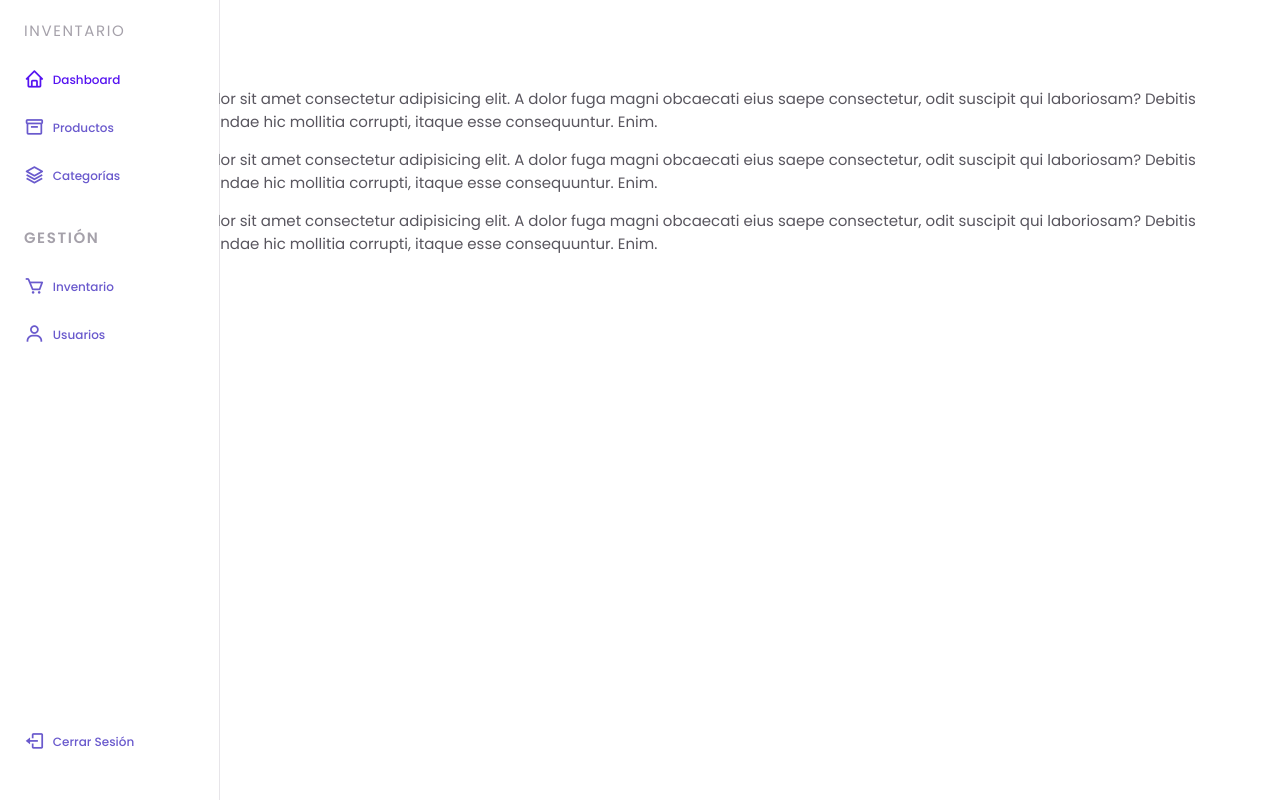
After one commit to daniels-py/beauty-application, a Django app: template inventory/app_distributor/templates/components/sidebar.html in a window 1280 px wide. The commit adds this page. Run offline with Django 5.2, Linux system fonts and the light colour scheme; the template is opened without the code that fills it, so the values that code supplies are empty.

Commit message:
update files templates and static

```diff
--- /dev/null
+++ b/inventory/app_distributor/static/css/sidebar.css
@@ -0,0 +1,231 @@
+@import url("https://fonts.googleapis.com/css2?family=Poppins:wght@400;500;600&display=swap");
+
+/* Formateo de página */
+* {
+  box-sizing: border-box;
+}
+
+body {
+  margin: 3.5rem 0 0 0; /* altura del encabezado */
+  padding: 1rem 1rem 0;
+  font-family: "Poppins", sans-serif;
+  font-size: 0.938rem;
+  background-color: #ffffff; /* Color de fondo */
+  color: #58555e; /* Color del texto */
+}
+
+h3 {
+  margin: 0;
+}
+
+a {
+  text-decoration: none;
+}
+
+img {
+  max-width: 100%;
+  height: auto;
+}
+
+/* Nav */
+.nav {
+  position: fixed;
+  top: 0;
+  left: -100%;
+  height: 100vh;
+  padding: 1rem 1rem 0;
+  background-color: #ffffff; /* Color del contenedor */
+  box-shadow: 1px 0 0 rgba(22, 8, 43, 0.1);
+  z-index: 100; /* Z-index fijo */
+  transition: 0.4s;
+}
+
+.nav__container {
+  height: 100%;
+  display: flex;
+  flex-direction: column;
+  justify-content: space-between;
+  padding-bottom: 3rem;
+  overflow: auto;
+  scrollbar-width: none;
+}
+
+.nav__container::-webkit-scrollbar {
+  display: none;
+}
+
+.nav__logo {
+  font-weight: 600; /* Negrita */
+  margin-bottom: 2.5rem;
+}
+
+.nav__list, .nav__items {
+  display: grid;
+}
+
+.nav__list {
+  row-gap: 2.5rem;
+}
+
+.nav__items {
+  row-gap: 1.5rem;
+}
+
+.nav__subtitle {
+  font-size: 0.938rem;
+  text-transform: uppercase;
+  letter-spacing: 0.1rem;
+  color: #a5a1aa; /* Color del texto claro */
+}
+
+.nav__link {
+  display: flex;
+  align-items: center;
+  color: #6a5acd; /* Color morado pastel */
+}
+
+.nav__link:hover {
+  color: #ff69b4; /* Color rosa pastel al pasar el ratón */
+}
+
+.nav__icon {
+  font-size: 1.2rem;
+  margin-right: 0.5rem;
+}
+
+.nav__name {
+  font-size: 0.75rem;
+  font-weight: 500;
+  white-space: nowrap;
+}
+
+.nav__logout {
+  margin-top: 5rem;
+}
+
+.nav__dropdown {
+  overflow: hidden;
+  max-height: 21px;
+  transition: 0.4s ease-in-out;
+}
+
+.nav__dropdown-collapse {
+  background-color: #1d1b1f; /* Color claro */
+  border-radius: 0.25rem;
+  margin-top: 1rem;
+}
+
+.nav__dropdown-content {
+  display: grid;
+  row-gap: 0.5rem;
+  padding: 0.75rem 2.5rem 0.75rem 1.8rem;
+}
+
+.nav__dropdown-item {
+  font-size: 0.75rem;
+  font-weight: 500;
+  color: #58555e; /* Color del texto */
+}
+
+.nav__dropdown-item:hover {
+  color: #d0cd23; /* Color al pasar el ratón */
+}
+
+.nav__dropdown-icon {
+  margin-left: auto;
+  transition: 0.4s;
+}
+
+.nav__dropdown:hover {
+  max-height: 100rem;
+}
+
+.nav__dropdown:hover .nav__dropdown-icon {
+  transform: rotate(180deg);
+}
+
+/* Clases agregadas con JS */
+.show-menu {
+  left: 0;
+}
+
+.active {
+  color: #5513f1; /* Color activo */
+}
+
+
+
+
+.header-toggle {
+    position: fixed;
+    top: 1rem;
+    right: 1rem;
+    background-color: transparent;
+    border: none;
+    font-size: 2rem;
+    color: #6a5acd; /* Color que combine con tu navbar */
+    cursor: pointer;
+    z-index: 200; /* Asegúrate de que esté por encima del menú */
+    display: none; /* Oculto por defecto */
+  }
+
+  /* Mostrar el botón en pantallas pequeñas */
+  @media screen and (max-width: 768px) {
+    .header-toggle {
+      display: block; /* Mostrar el botón en pantallas pequeñas */
+    }
+  }
+
+
+
+/* Media Queries */
+@media screen and (max-width: 320px) {
+  .header__search {
+    width: 70%;
+  }
+}
+
+@media screen and (min-width: 768px) {
+  body {
+    padding: 1rem 3rem 0 6rem;
+  }
+
+  .nav {
+    left: 0;
+    padding: 1.2rem 1.5rem 0;
+    width: 68px;
+  }
+
+  .nav__items {
+    row-gap: 1.7rem;
+  }
+
+  .nav__icon {
+    font-size: 1.3rem;
+  }
+
+  .nav__logo-name, .nav__name, .nav__subtitle, .nav__dropdown-icon {
+    opacity: 0;
+    transition: 0.3s;
+  }
+
+  .nav:hover {
+    width: 219px; /* Ancho de la navegación */
+  }
+
+  .nav:hover .nav__logo-name {
+    opacity: 1;
+  }
+
+  .nav:hover .nav__subtitle {
+    opacity: 1;
+  }
+
+  .nav:hover .nav__name {
+    opacity: 1;
+  }
+
+  .nav:hover .nav__dropdown-icon {
+    opacity: 1;
+  }
+}
--- /dev/null
+++ b/inventory/app_distributor/static/js/sidebar.js
@@ -0,0 +1,18 @@
+const Mostrarmenu = (headerToggle, navbarId) => {
+    const toggleBtn = document.getElementById(headerToggle);
+    const nav = document.getElementById(navbarId);
+    if (headerToggle && navbarId) {
+      toggleBtn.addEventListener("click", () => {
+        nav.classList.toggle("show-menu");
+        toggleBtn.classList.toggle("bx-x"); // Cambiar el icono cuando el menú se despliega
+      });
+    }
+  };
+  Mostrarmenu("header-toggle", "navbar");
+
+  const linkcolor = document.querySelectorAll(".nav__link");
+  function colorLink() {
+    linkcolor.forEach((item) => item.classList.remove("active"));
+    this.classList.add("active");
+  }
+  linkcolor.forEach((item) => item.addEventListener("click", colorLink));
--- /dev/null
+++ b/inventory/app_distributor/templates/components/sidebar.html
@@ -0,0 +1,72 @@
+{% load static %}
+<!DOCTYPE html>
+<html lang="es">
+<head>
+    <meta charset="UTF-8" />
+    <meta http-equiv="X-UA-Compatible" content="IE=edge" />
+    <meta name="viewport" content="width=device-width, initial-scale=1.0" />
+    <title>Sidebar</title>
+    <link rel="stylesheet" href="{% static 'css/sidebar.css' %}" />
+    <link
+      rel="stylesheet"
+      href="https://cdn.jsdelivr.net/npm/boxicons@latest/css/boxicons.min.css"
+    />
+</head>
+<body>
+
+    <button id="header-toggle" class="header-toggle">
+        <i class="bx bx-menu"></i>
+    </button>
+
+
+    <div class="nav" id="navbar">
+        <nav class="nav__container">
+            <div>
+                <a href="#" class="nav__subtitle">Inventario</a>
+                <div class="nav__list">
+                    <div class="nav__items">
+                        <h3 class="nav__subtitle"></h3>
+                        <a href="#" class="nav__link active">
+                            <i class="bx bx-home nav__icon"></i>
+                            <span class="nav__name">Dashboard</span>
+                        </a>
+                        <a href="#" class="nav__link">
+                            <i class="bx bx-box nav__icon"></i>
+                            <span class="nav__name">Productos</span>
+                        </a>
+                        <a href="#" class="nav__link">
+                            <i class="bx bx-layer nav__icon"></i>
+                            <span class="nav__name">Categorías</span>
+                        </a>
+                    </div>
+                    <div class="nav__items">
+                        <h3 class="nav__subtitle">Gestión</h3>
+                        <a href="#" class="nav__link">
+                            <i class="bx bx-cart nav__icon"></i>
+                            <span class="nav__name">Inventario</span>
+                        </a>
+                        <a href="#" class="nav__link">
+                            <i class="bx bx-user nav__icon"></i>
+                            <span class="nav__name">Usuarios</span>
+                        </a>
+                    </div>
+                </div>
+            </div>
+            <a href="#" class="nav__link nav__logout">
+                <i class="bx bx-log-out nav__icon"></i>
+                <span class="nav__name">Cerrar Sesión</span>
+            </a>
+        </nav>
+    </div>
+
+    <main>
+        <section>
+            <p>Lorem ipsum dolor sit amet consectetur adipisicing elit. A dolor fuga magni obcaecati eius saepe consectetur, odit suscipit qui laboriosam? Debitis maiores repudiandae hic mollitia corrupti, itaque esse consequuntur. Enim.</p>
+            <p>Lorem ipsum dolor sit amet consectetur adipisicing elit. A dolor fuga magni obcaecati eius saepe consectetur, odit suscipit qui laboriosam? Debitis maiores repudiandae hic mollitia corrupti, itaque esse consequuntur. Enim.</p>
+            <p>Lorem ipsum dolor sit amet consectetur adipisicing elit. A dolor fuga magni obcaecati eius saepe consectetur, odit suscipit qui laboriosam? Debitis maiores repudiandae hic mollitia corrupti, itaque esse consequuntur. Enim.</p>
+        </section>
+    </main>
+
+    <script src="{% static 'js/sidebar.js' %}"></script>
+</body>
+</html>
```
Also changed, not shown: inventory/app_distributor/templates/admin_dashboard.html (+8 -1 lines), inventory/app_distributor/static/styles.css (added).
